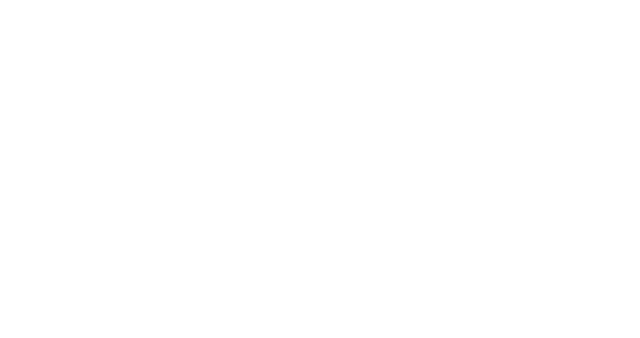
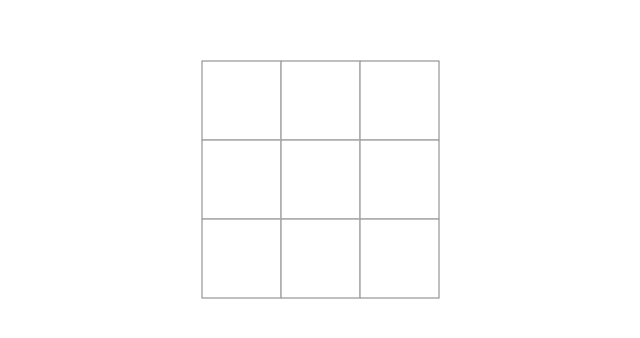
Before and after one commit to abdulhanan5643/tic-tac-toe-game-in-react.js, a React (Create React App) app: page / in a window 1280 px wide. Shown: the part 220-558 px from the top of the page, without its empty margins (320-960 px from the left). Built offline with nearby package versions, Linux system fonts and the light colour scheme.

Commit message:
game board done but not working

```diff
--- a/src/App.css
+++ b/src/App.css
@@ -17,8 +17,18 @@
     outline: none;
 }
 
-.board-row:after {
+.boarder-row:after {
     clear: both;
     content: "";
     display: table;
 }
+
+.game {
+    position: absolute;
+    top: 50%;
+    left: 50%;
+    transform: translate(-50%, -50%);
+    display: flex;
+    flex-direction: row;
+    margin: 0 auto;
+}
--- a/src/App.js
+++ b/src/App.js
@@ -1,10 +1,11 @@
 import React from 'react';
 import './App.css';
+import Game from './Components/GameComponent';
 
 function App() {
   return (
     <div className="App">
-
+      <Game />
     </div>
   );
 }
--- a/src/Components/BoardComponent.js
+++ b/src/Components/BoardComponent.js
@@ -8,7 +8,7 @@ export class Board extends Component{
         />
     };
     render(){
-        <div>
+        return <div>
             <div className="board-row">
                 {this.renderSquare(0)}
                 {this.renderSquare(1)}
--- /dev/null
+++ b/src/Components/GameComponent.js
@@ -0,0 +1,42 @@
+import React, { Component } from 'react';
+import Board from './BoardComponent';
+
+export class Game extends Component {
+    constructor(props) {
+        super(props);
+        this.state = {
+            xIsNext: true,
+            stepNumber: 0,
+            history: [
+                { squares: Array(9).fill(null) }
+            ]
+        };
+    };
+    handleClick(i) {
+        const history = this.state.history.slice(0, this.state.stepNumber + 1);
+        const current = history[history.length - 1];
+        const squares = current.squares.slice();
+        squares[i] = this.state.xIsNext ? 'X' : 'O';
+        this.setState({
+            history: history.concat({
+                squares: squares
+            }),
+            xIsNext: !this.state.xIsNext,
+            stepNumber: history.length
+        });
+    };
+    render() {
+        const history = this.state.history;
+        const current = history[this.state.stepNumber];
+
+        return <div className="game">
+            <div className="game-board">
+                <Board onClick={(i) => this.handleClick(i)}
+                    squares={current.squares}
+                />
+            </div>
+        </div>
+    };
+};
+
+export default Game;
--- a/src/Components/SquareComponent.js
+++ b/src/Components/SquareComponent.js
@@ -2,7 +2,7 @@ import React from 'react';
 
 const Square = (props) => {
     return <button className="square" onClick={props.onClick}>
-        {props.value};
+        {props.value}
     </button>
 };
 
```
